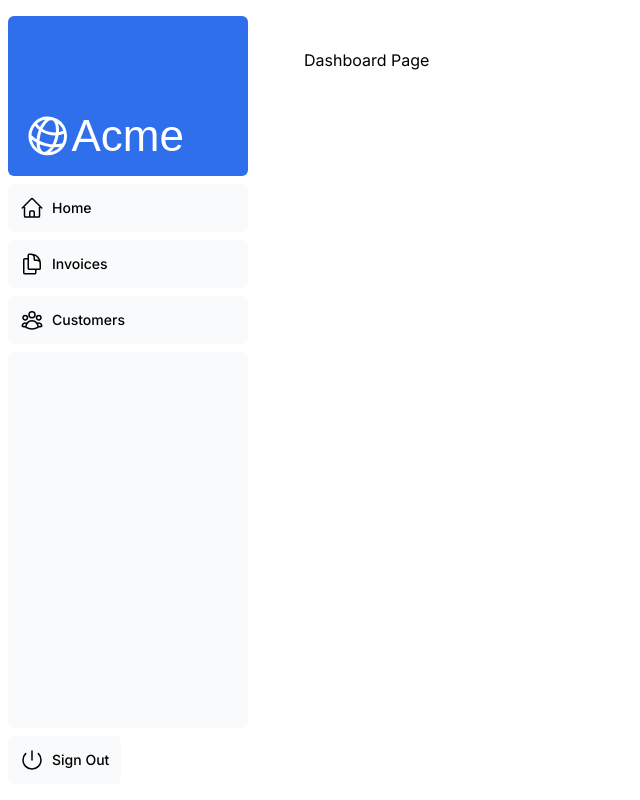
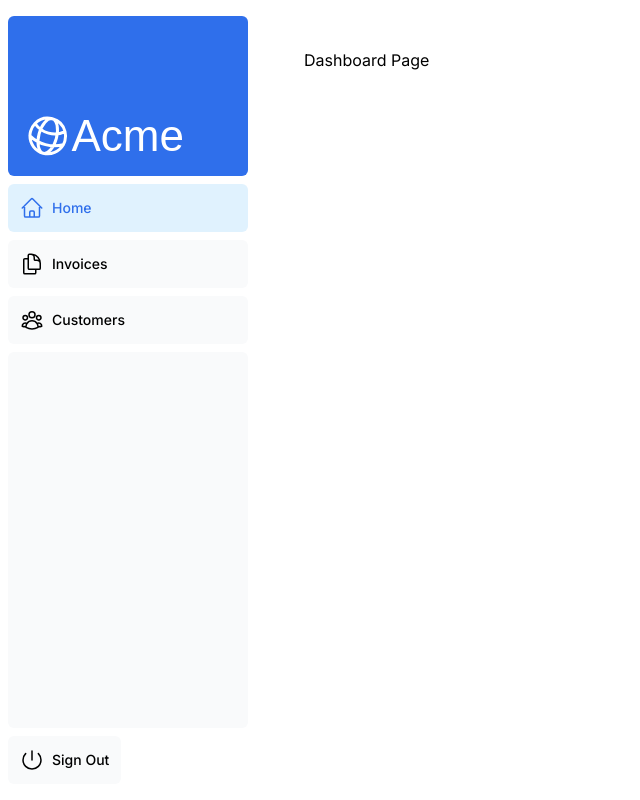
Before and after one commit to kemaltf/nextjs14-learn, a Next.js app: page /dashboard in a window 1280 px wide. Shown: the whole page, without its empty margins (0-640 px from the left). Built offline with nearby package versions, Linux system fonts and the light colour scheme; a web font is replaced by a local one.

Commit message:
Link and highlight active link

```diff
--- a/app/ui/dashboard/nav-links.tsx
+++ b/app/ui/dashboard/nav-links.tsx
@@ -1,5 +1,8 @@
+'use client';
 import { UserGroupIcon, HomeIcon, DocumentDuplicateIcon } from '@heroicons/react/24/outline';
 import Link from 'next/link';
+import { usePathname } from 'next/navigation';
+import clsx from 'clsx';
 // Map of links to display in the side navigation.
 // Depending on the size of the application, this would be stored in a database.
 const links = [
@@ -13,6 +16,7 @@ const links = [
 ];
 
 export default function NavLinks() {
+  const pathname = usePathname();
   return (
     <>
       {links.map((link) => {
@@ -21,7 +25,9 @@ export default function NavLinks() {
           <Link
             key={link.name}
             href={link.href}
-            className="flex h-[48px] grow items-center justify-center gap-2 rounded-md bg-gray-50 p-3 text-sm font-medium hover:bg-sky-100 hover:text-blue-600 md:flex-none md:justify-start md:p-2 md:px-3"
+            className={clsx('flex h-[48px] grow items-center justify-center gap-2 rounded-md bg-gray-50 p-3 text-sm font-medium hover:bg-sky-100 hover:text-blue-600 md:flex-none md:justify-start md:p-2 md:px-3', {
+              'bg-sky-100 text-blue-600': pathname === link.href,
+            })}
           >
             <LinkIcon className="w-6" />
             <p className="hidden md:block">{link.name}</p>
```
